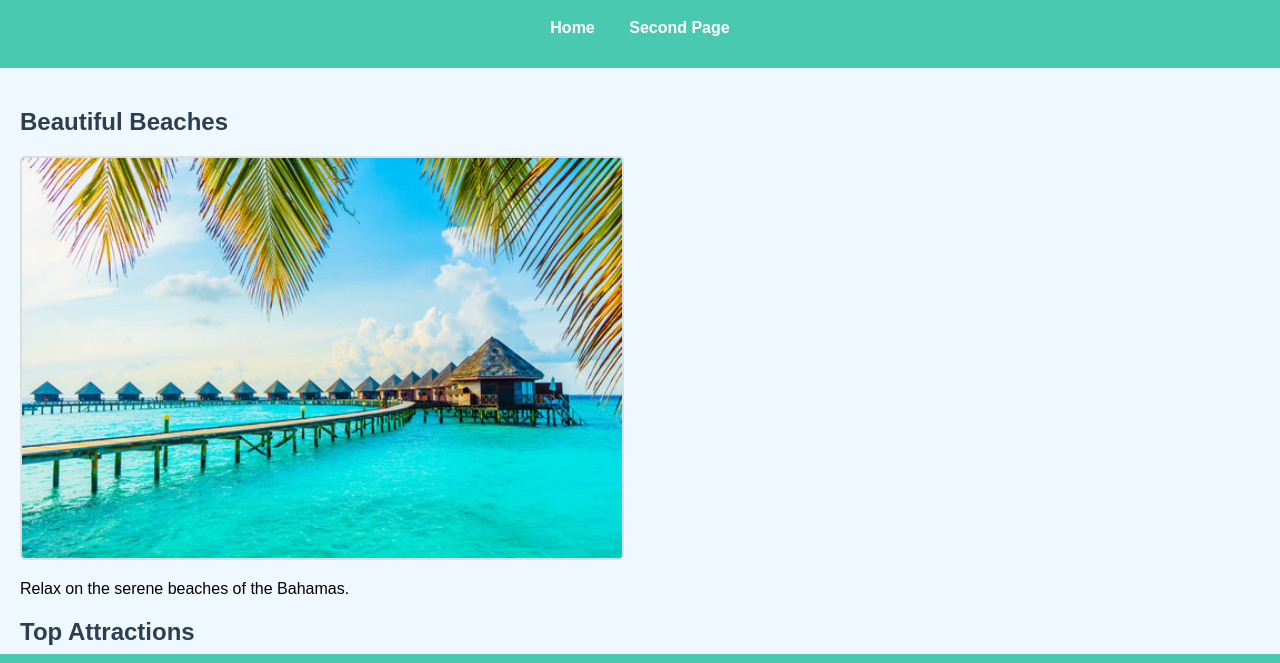
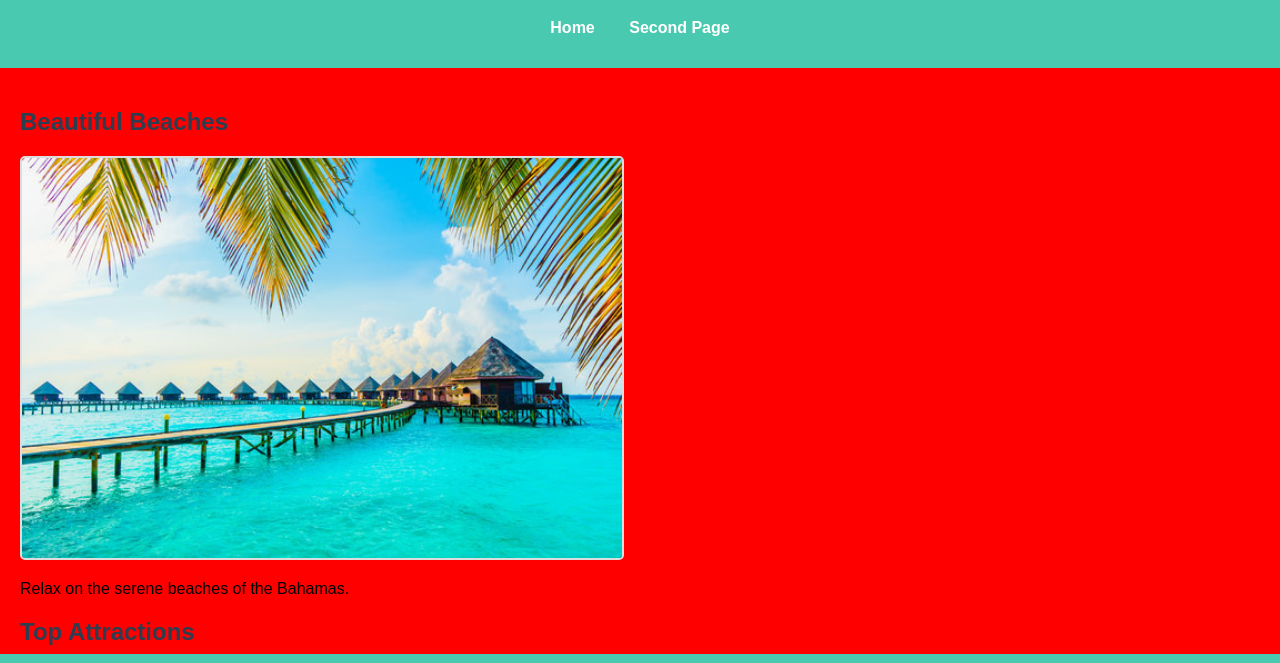
Before and after one commit to Tatinder/vacation, a plain HTML site: page index.html in a window 1280 px wide. Shown: the part 76-739 px from the top of the page. Drawn offline with Linux system fonts and the light colour scheme.

Commit message:
Update vactionstyle.css

```diff
--- a/vactionstyle.css
+++ b/vactionstyle.css
@@ -3,7 +3,7 @@ body {
     font-family: Arial, sans-serif;
     margin: 0;
     padding: 0;
-    background-color: #f0f8ff;
+    background-color: red;
 }
 
 header {
```
